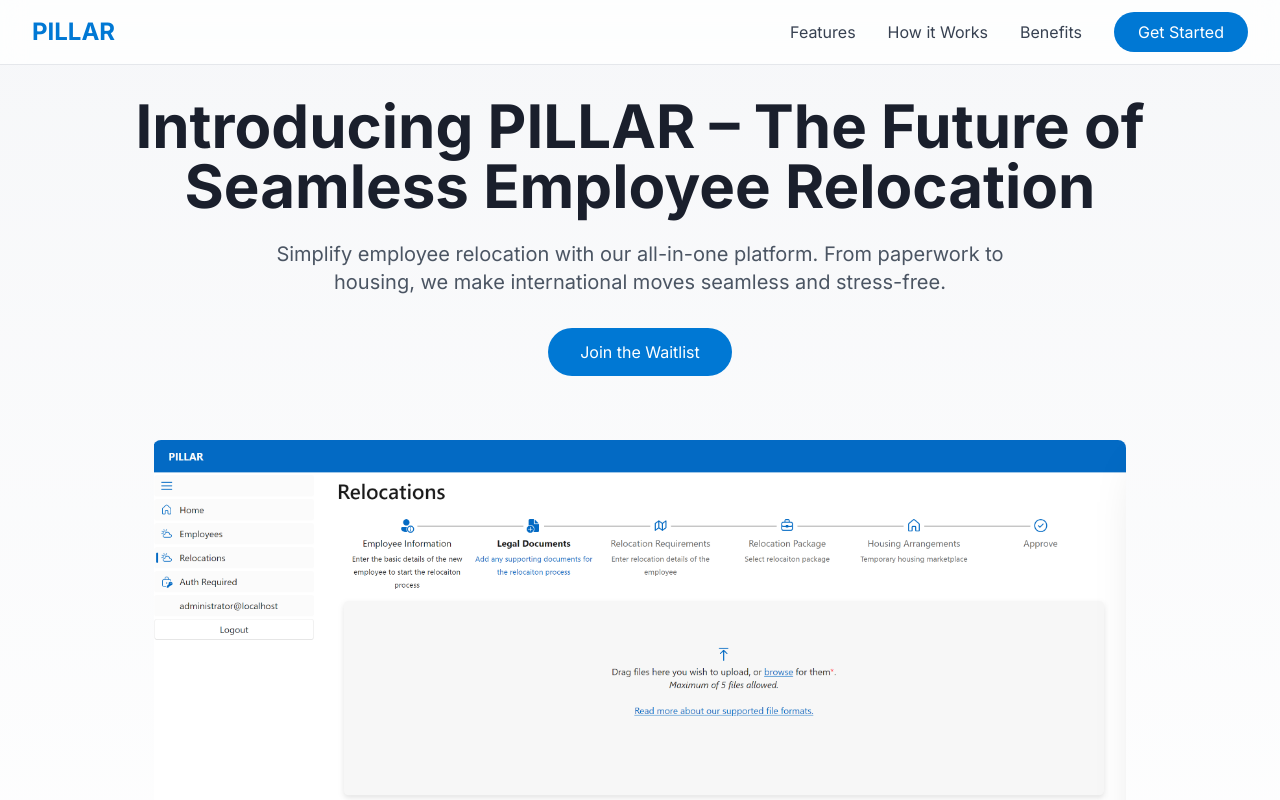
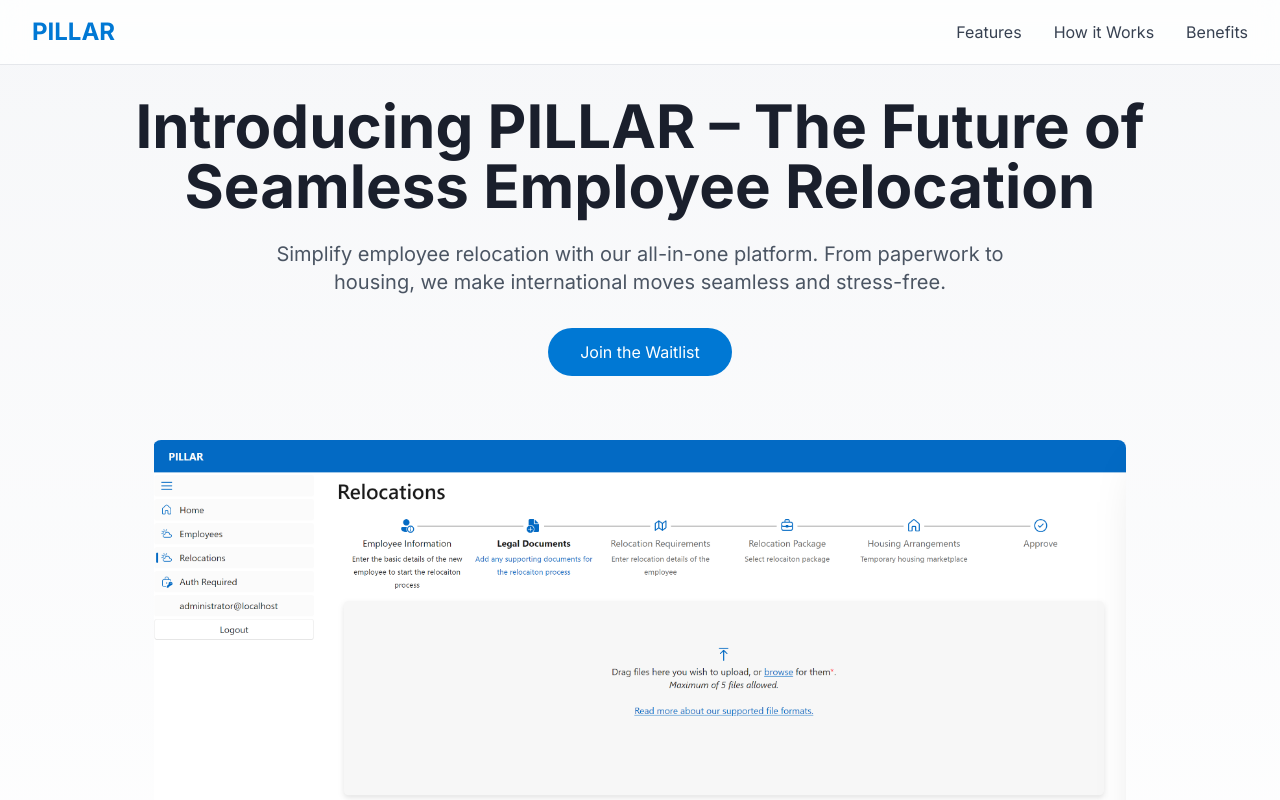
Before and after one commit to dhaneshb/pillar-relocation-simplified, a React (Vite) app: page / in a window 1280 px wide. Shown: the top 800 px of the page. Built offline with nearby package versions, Linux system fonts and the light colour scheme.

Commit message:
Remove Get Started Button
Eliminate the "Get Started" button from the navigation menu.
[skip gpt_engineer]

```diff
--- a/src/components/Navbar.tsx
+++ b/src/components/Navbar.tsx
@@ -16,9 +16,6 @@ const Navbar = () => {
             <a href="#features" className="text-gray-700 hover:text-primary transition-colors">Features</a>
             <a href="#how-it-works" className="text-gray-700 hover:text-primary transition-colors">How it Works</a>
             <a href="#benefits" className="text-gray-700 hover:text-primary transition-colors">Benefits</a>
-            <button className="bg-primary text-white px-6 py-2 rounded-full hover:bg-secondary transition-colors">
-              Get Started
-            </button>
           </div>
 
           <div className="md:hidden flex items-center">
@@ -35,9 +32,6 @@ const Navbar = () => {
             <a href="#features" className="block px-3 py-2 text-gray-700 hover:text-primary transition-colors">Features</a>
             <a href="#how-it-works" className="block px-3 py-2 text-gray-700 hover:text-primary transition-colors">How it Works</a>
             <a href="#benefits" className="block px-3 py-2 text-gray-700 hover:text-primary transition-colors">Benefits</a>
-            <button className="w-full mt-2 bg-primary text-white px-6 py-2 rounded-full hover:bg-secondary transition-colors">
-              Get Started
-            </button>
           </div>
         </div>
       )}
```
